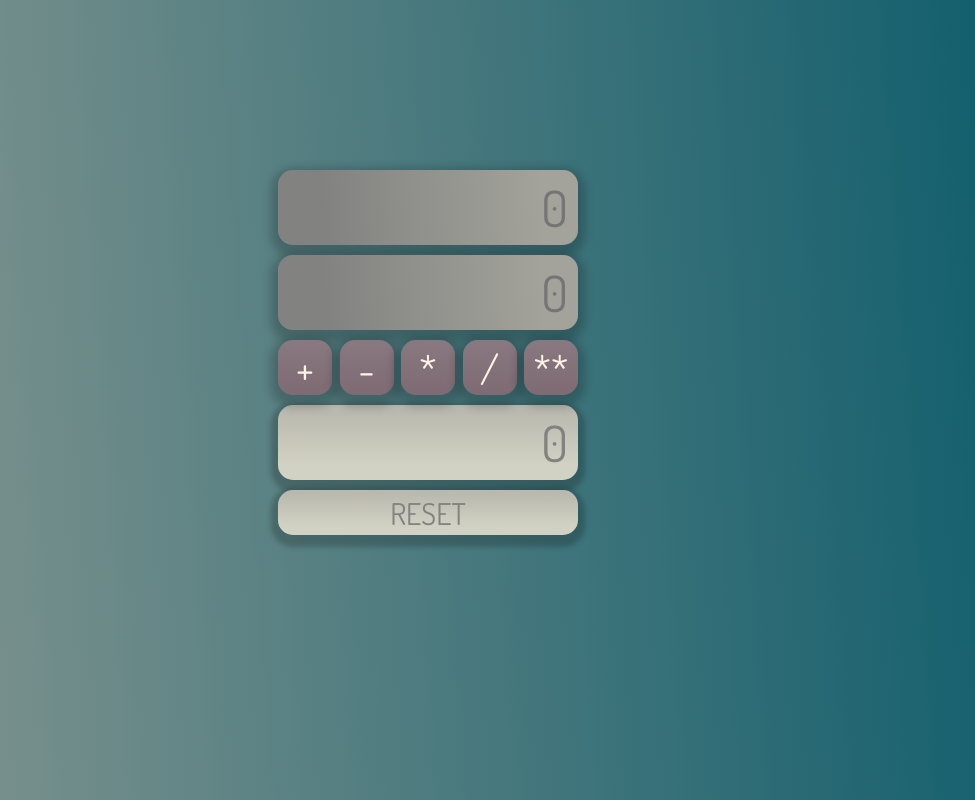
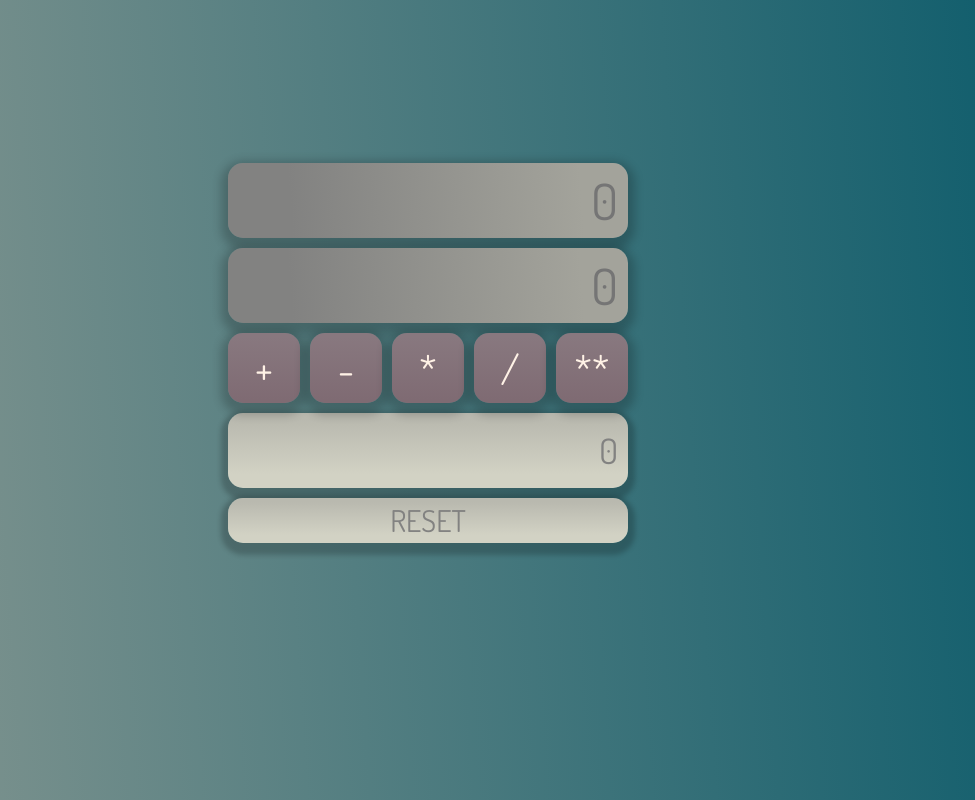
Before and after one commit to ViachaslauIhnatsiuk/simple-calculator, a website: page #src/index.html in a window 1280 px wide. Shown: the whole page, without its empty margins (212-1187 px from the left). Drawn offline with nearby package versions, Linux system fonts and the light colour scheme; files that its build step writes are made by us from their sources.

Commit message:
fixed result field

```diff
--- a/#src/index.html
+++ b/#src/index.html
@@ -15,8 +15,8 @@
 	<div class="wrapper">
 		@@include('_header.html')
 		<main class="calculator">
-			<input type="text" id="input1" class="calculator__first-value" placeholder="0">
-			<input type="text" id="input2" class="calculator__second-value" placeholder="0">
+			<input type="text" id="input1" class="calculator__first-value" placeholder="0" maxlength="9">
+			<input type="text" id="input2" class="calculator__second-value" placeholder="0" maxlength="9">
 			<div class="calculator__operators">
 				<button class="calculator__sum" onclick="sum()">+</button>
 				<button class="calculator__subtraction" onclick="subtraction()">-</button>
@@ -24,7 +24,9 @@
 				<button class="calculator__division" onclick="division()">/</button>
 				<button class="calculator__exponentiation" onclick="exponentiation()">**</button>
 			</div>
-			<div class="calculator__outcome" id="result">0</div>
+			<div class="calculator__outcome" id="result">
+				<p>0</p>
+			</div>
 			<button class="calculator__reset" id="reset" onclick="reset()">RESET</button>
 		</main>
 		@@include('_footer.html')
--- a/#src/js/script.js
+++ b/#src/js/script.js
@@ -4,35 +4,35 @@ function sum() {
 	let a = document.getElementById('input1').value;
 	let b = document.getElementById('input2').value;
 	let res = +a + +b;
-	document.getElementById('result').innerHTML = res;
+	document.getElementById('result').innerHTML = res.toFixed(2);
 }
 
 function subtraction() {
 	let a = document.getElementById('input1').value;
 	let b = document.getElementById('input2').value;
 	let res = a - b;
-	document.getElementById('result').innerHTML = res;
+	document.getElementById('result').innerHTML = res.toFixed(2);
 }
 
 function multiplication() {
 	let a = document.getElementById('input1').value;
 	let b = document.getElementById('input2').value;
 	let res = a * b;
-	document.getElementById('result').innerHTML = res;
+	document.getElementById('result').innerHTML = res.toFixed(2);
 }
 
 function division() {
 	let a = document.getElementById('input1').value;
 	let b = document.getElementById('input2').value;
 	let res = a / b;
-	document.getElementById('result').innerHTML = res;
+	document.getElementById('result').innerHTML = res.toFixed(2);
 }
 
 function exponentiation() {
 	let a = document.getElementById('input1').value;
 	let b = document.getElementById('input2').value;
 	let res = a ** b;
-	document.getElementById('result').innerHTML = res;
+	document.getElementById('result').innerHTML = res.toFixed(2);
 }
 
 function reset() {
--- a/#src/scss/style.scss
+++ b/#src/scss/style.scss
@@ -53,8 +53,8 @@ $md4: 479.98;
 //<CALCULATOR>=============================================
 
 .calculator {
-	width: 300px;
-	height: 460px;
+	width: 400px;
+	height: 475px;
 	display: flex;
 	flex-direction: column;
 	border-radius: 15px;
@@ -77,7 +77,7 @@ $md4: 479.98;
 	}
 
 	&__operators {
-		height: 55px;
+		height: 70px;
 		margin-bottom: 10px;
 		display: flex;
 		justify-content: space-between;
@@ -117,7 +117,7 @@ $md4: 479.98;
 		margin-bottom: 10px;
 		color: #828281;
 		background: linear-gradient(0deg, rgba(210, 210, 196, 1) 18%, rgba(185, 185, 175, 1) 91%);
-		font-size: 50px;
+		font-size: 35px;
 		border-radius: 15px;
 		box-shadow: 0px 5px 5px 7px rgba(0, 0, 0, 0.2);
 	}
```
Also changed, not shown: Simple calculator/index.html (+5 -3 lines), Simple calculator/js/script.js (+5 -5 lines), Simple calculator/css/style.css, Simple calculator/css/style.min.css, Simple calculator/js/script.min.js, public/css/style.css.
